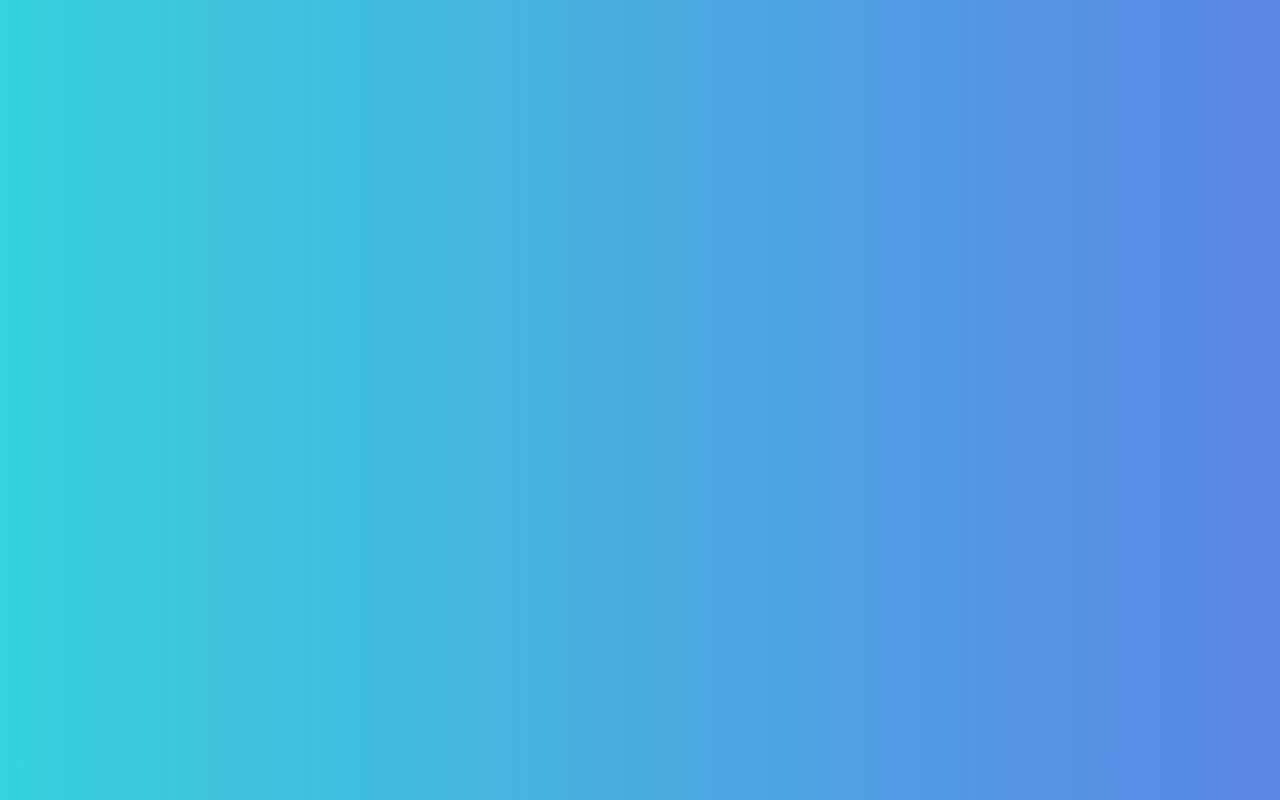
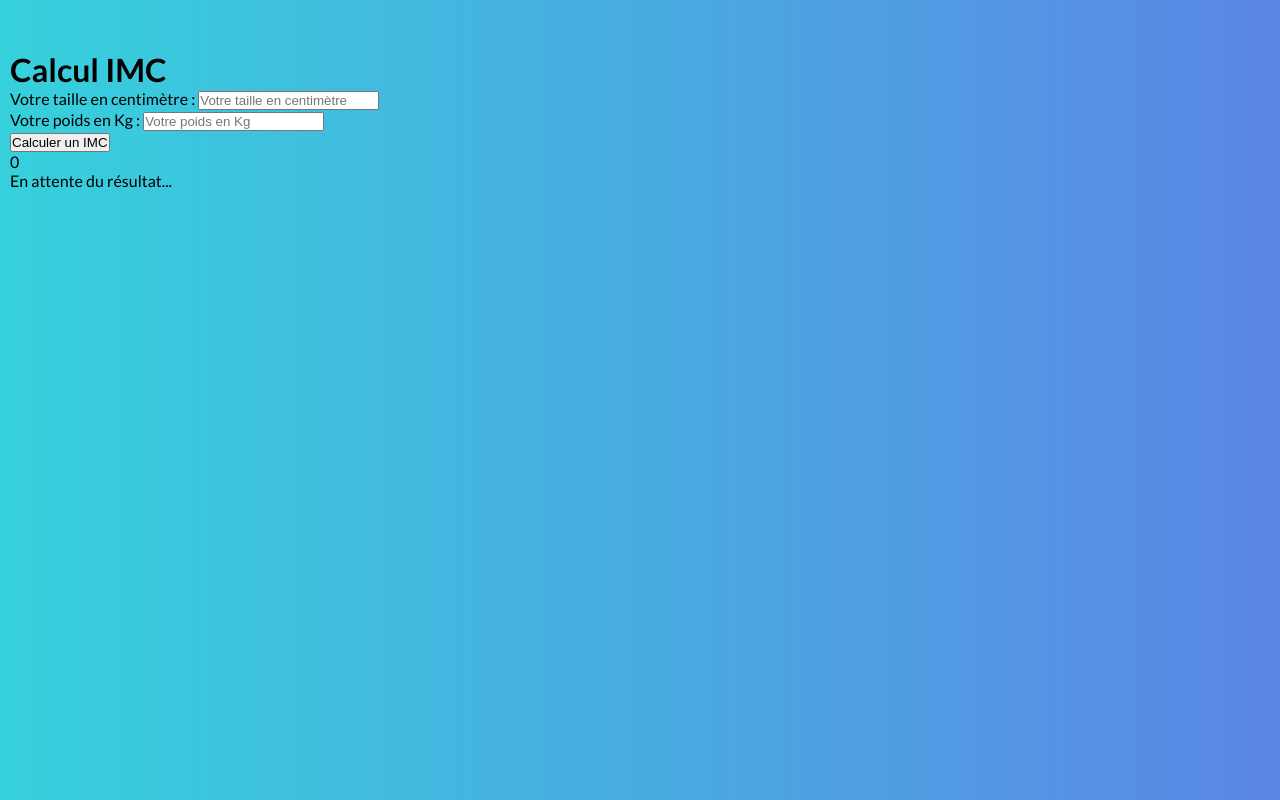
Before and after one commit to PepMama/training-js, a plain HTML site: page 1. IMC/index.html in a window 1280 px wide. Drawn offline with Linux system fonts and the light colour scheme.

Commit message:
PM - :sparkles: Feat: add HTML

```diff
--- a/1. IMC/index.html
+++ b/1. IMC/index.html
@@ -14,7 +14,30 @@
     />
   </head>
   <body>
-
+    <div class="container">
+      <h1>Calcul IMC</h1>
+      <form>
+        <div class="inputs-container">
+          <div class="input-groupe">
+            <label>
+              Votre taille en centimètre :
+            </label>
+            <input class="length-input" id="length" type="number" name="taille" id="taille" placeholder="Votre taille en centimètre"/>
+          </div>
+          <div class="input-groupe">
+            <label>
+              Votre poids en Kg :
+            </label>
+            <input class="weight-input" id="weight" type="number" name="poids" id="poids" placeholder="Votre poids en Kg"/>
+          </div>
+        </div>
+        <button class="btn">Calculer un IMC</button>
+      </form>
+      <div class="info">
+        <p class="bmi-value">0</p>
+        <p class="result">En attente du résultat...</p>
+      </div>
+    </div>
 
     <script src="app.js"></script>
   </body>
```
